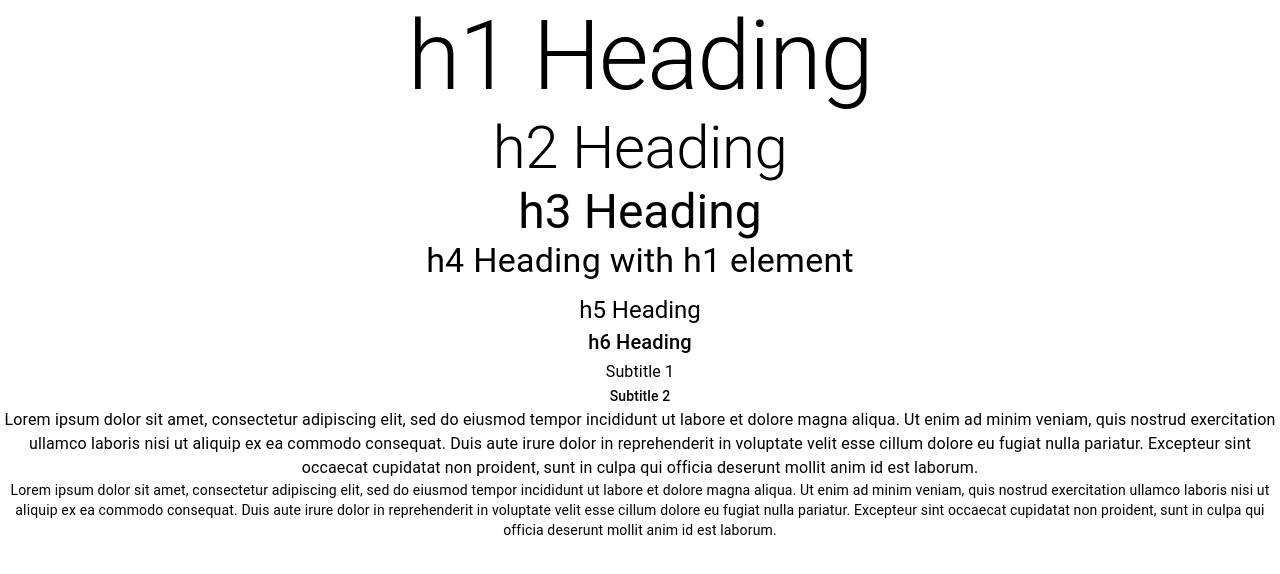
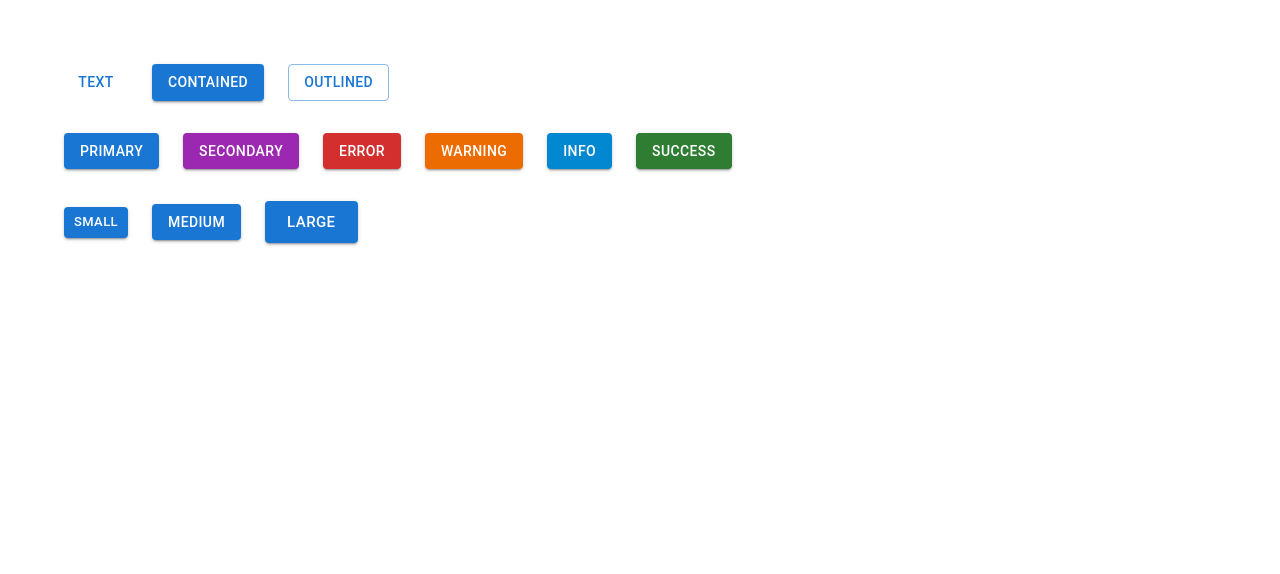
Before and after one commit to cpramshad/react-mui, a React (Create React App) app: page / in a window 1280 px wide. Shown: the top 574 px of the page. Built offline with nearby package versions, Linux system fonts and the light colour scheme.

Commit message:
Add Button component

```diff
--- a/src/App.css
+++ b/src/App.css
@@ -1,5 +1,5 @@
 .App {
-  text-align: center;
+  padding: 4rem;
 }
 
 .App-logo {
--- a/src/App.tsx
+++ b/src/App.tsx
@@ -1,10 +1,11 @@
 import "./App.css";
-import { MUITypography } from "./components/MUITypography";
+// import { MUITypography } from "./components/MUITypography";
+import { MUIButton } from "./components/MUIButton";
 
 function App() {
   return (
     <div className="App">
-      <MUITypography />
+      <MUIButton />
     </div>
   );
 }
--- /dev/null
+++ b/src/components/MUIButton.tsx
@@ -0,0 +1,44 @@
+import { Button, Stack } from "@mui/material";
+
+export const MUIButton = () => {
+  return (
+    <Stack spacing={4}>
+      <Stack direction="row" spacing={3}>
+        <Button variant="text">Text</Button>
+        <Button variant="contained">Contained</Button>
+        <Button variant="outlined">Outlined</Button>
+      </Stack>
+      <Stack direction="row" spacing={3}>
+        <Button variant="contained" color="primary">
+          Primary
+        </Button>
+        <Button variant="contained" color="secondary">
+          secondary
+        </Button>
+        <Button variant="contained" color="error">
+          error
+        </Button>
+        <Button variant="contained" color="warning">
+          warning
+        </Button>
+        <Button variant="contained" color="info">
+          info
+        </Button>
+        <Button variant="contained" color="success">
+          success
+        </Button>
+      </Stack>
+      <Stack direction="row" spacing={3} display="block">
+        <Button variant="contained" size="small">
+          Small
+        </Button>
+        <Button variant="contained" size="medium">
+          medium
+        </Button>
+        <Button variant="contained" size="large">
+          large
+        </Button>
+      </Stack>
+    </Stack>
+  );
+};
```
